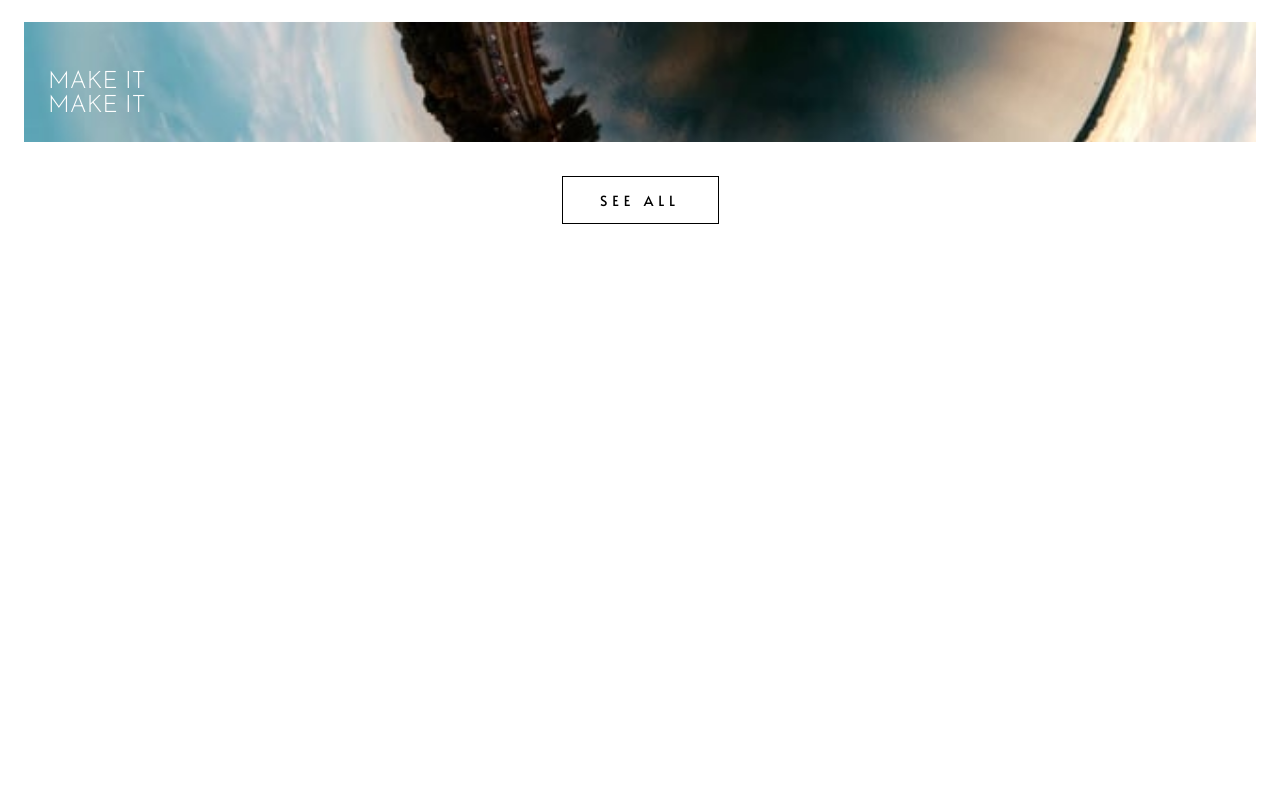
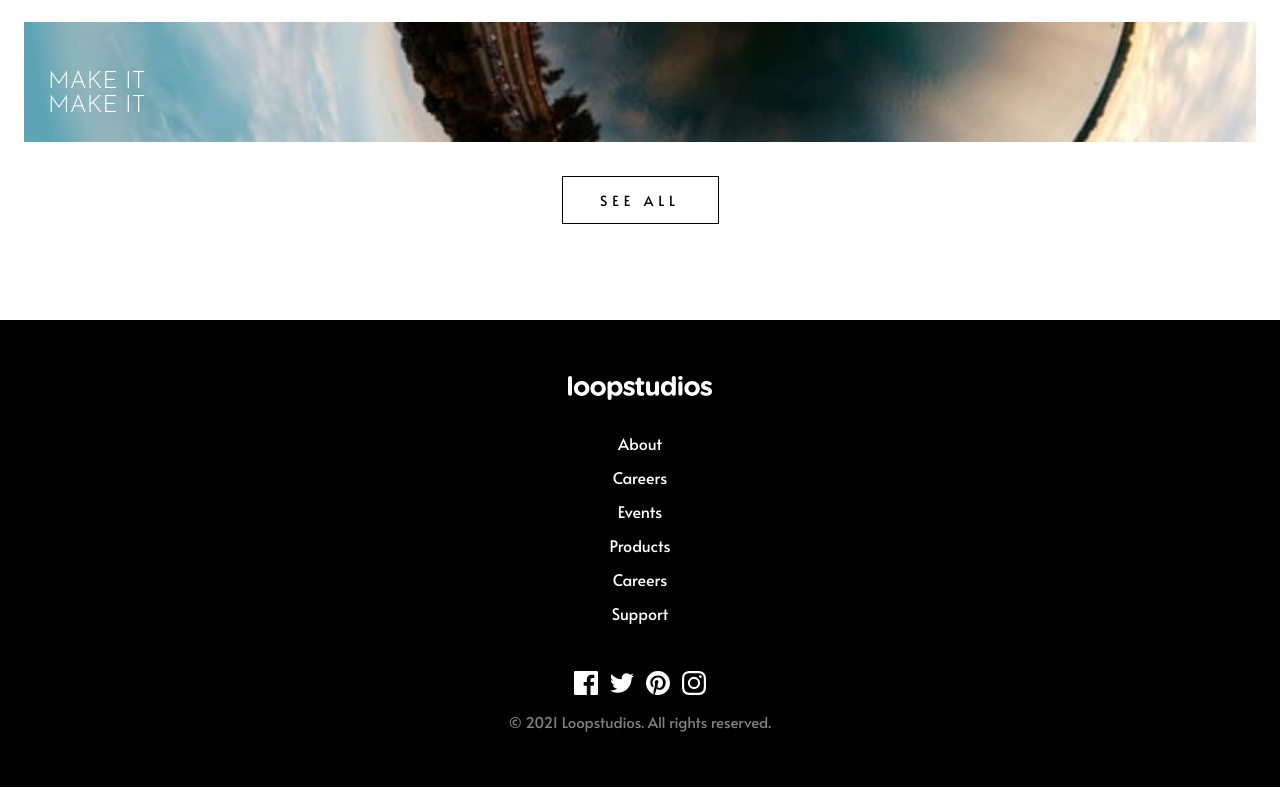
Before and after one commit to lasha-abuladze/loopstudios-landing-page, a website: page index.html in a window 1280 px wide. Shown: the part 2120-2907 px from the top of the page. Before the commit the page ends 2440 px from the top, so only its background shows below. Drawn offline with Linux system fonts and the light colour scheme.

Commit message:
add footer

```diff
--- a/index.html
+++ b/index.html
@@ -174,6 +174,33 @@
 
     </main>
 
+    <footer>
+
+        <div>
+            <img class="logo logo--footer" src="./images/logo.svg" alt="#">
+
+            <ul>
+                <li><a href="#">About</a></li>
+                <li><a href="#">Careers</a></li>
+                <li><a href="#">Events</a></li>
+                <li><a href="#">Products</a></li>
+                <li><a href="#">Careers</a></li>
+                <li><a href="#">Support </a></li>
+            </ul>
+        </div>
+
+        <div class="social-medias">
+            <ul>
+                <li><a href="#"><img src="./images/icon-facebook.svg" alt="#"></a></li>
+                <li><a href="#"><img src="./images/icon-twitter.svg" alt="#"></a></li>
+                <li><a href="#"><img src="./images/icon-pinterest.svg" alt="#"></a></li>
+                <li><a href="#"><img src="./images/icon-instagram.svg" alt="#"></a></li>
+            </ul>
+            <span>© 2021 Loopstudios. All rights reserved.</span>
+        </div>
+
+    </footer>
+
 
     <script src="./script.js"></script>
 
--- a/main.scss
+++ b/main.scss
@@ -289,3 +289,48 @@ main {
 
 
 }
+
+footer {
+    background-color: #000;
+    text-align: center;
+    padding: 56px;
+    box-sizing: border-box;
+
+    .logo {
+        width: 144px;
+        height: 24px;
+        margin-bottom: 32px;
+    }
+
+    ul {
+        @include flex-column();
+        gap: 16px;
+
+        a {
+            color: #fff;
+            font-family: $fontAlata;
+        }
+    }
+
+    .social-medias {
+        margin-top: 48px;
+
+        ul {
+            @include flex-row();
+            justify-content: center;
+            gap: 12px;
+            margin-bottom: 16px;
+        }
+
+        span {
+            font-family: $fontAlata;
+            color: rgba(255, 255, 255, 0.5);
+            font-size: 15px;
+        }
+    }
+
+
+
+
+
+}
--- a/script.js
+++ b/script.js
@@ -15,6 +15,7 @@ hamburgerBtn.addEventListener(`click`, () => {
     navigationUl.classList.remove(`display-none`);
     navigationUl.classList.add(`open-menu`);
     navigationUl.classList.remove(`close-menu`);
+    document.body.style.overflow = 'hidden';
 
     closeBtn.classList.toggle(`display-none`);
     hamburgerBtn.classList.toggle(`display-none`);
@@ -30,6 +31,7 @@ hamburgerBtn.addEventListener(`click`, () => {
 closeBtn.addEventListener(`click`, () => {
     navigationUl.classList.remove(`open-menu`);
     navigationUl.classList.add(`close-menu`);
+    document.body.style.overflow = 'auto';
 
     closeBtn.classList.toggle(`display-none`);
     hamburgerBtn.classList.toggle(`display-none`);
```
Also changed, not shown: style.css.
